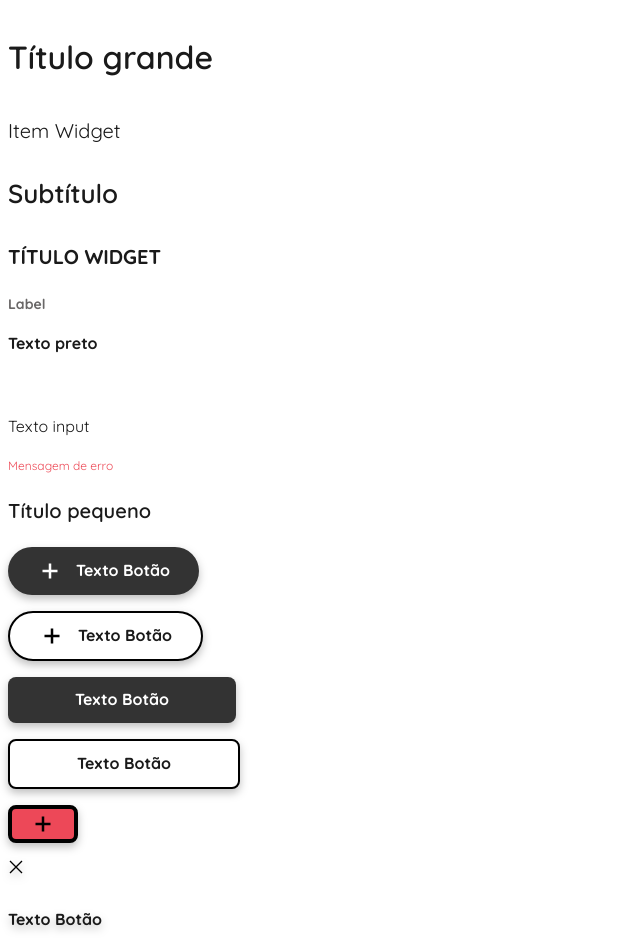
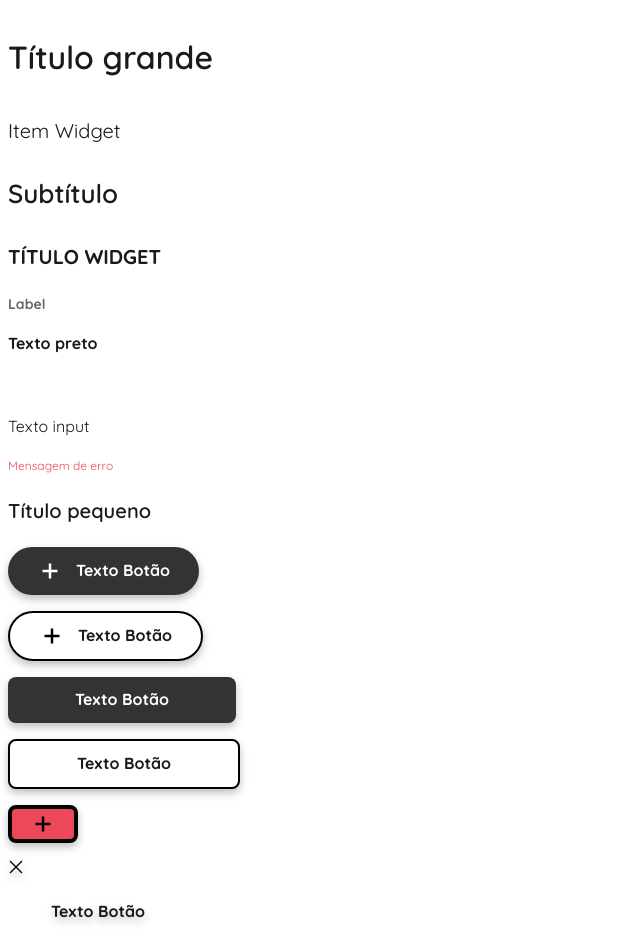
Before and after one commit to ICEI-PUC-Minas-PMV-ADS/pmv-ads-2023-1-e4-proj-infra-t3-grupo5-planner, a React (Create React App) app in the folder frontend/: page / in a window 1280 px wide. Shown: the top 952 px of the page, without its empty margins (0-640 px from the left). Built offline with nearby package versions, Linux system fonts and the light colour scheme.

Commit message:
Corrige o tamanho do botão

```diff
--- a/frontend/src/components/Button/Button.styled.js
+++ b/frontend/src/components/Button/Button.styled.js
@@ -46,8 +46,14 @@ const ButtonStyled = styled.p`
         height: 16px;
     }
 
-    &.profile-picture, &.text-button{
-        justify-content: left
+    &.profile-picture {
+        width: 56px;
+        height: 56px;
+    }
+
+    &.text-button {
+        width: 180px;
+        height: 42px;
     }
 `;
 
```
